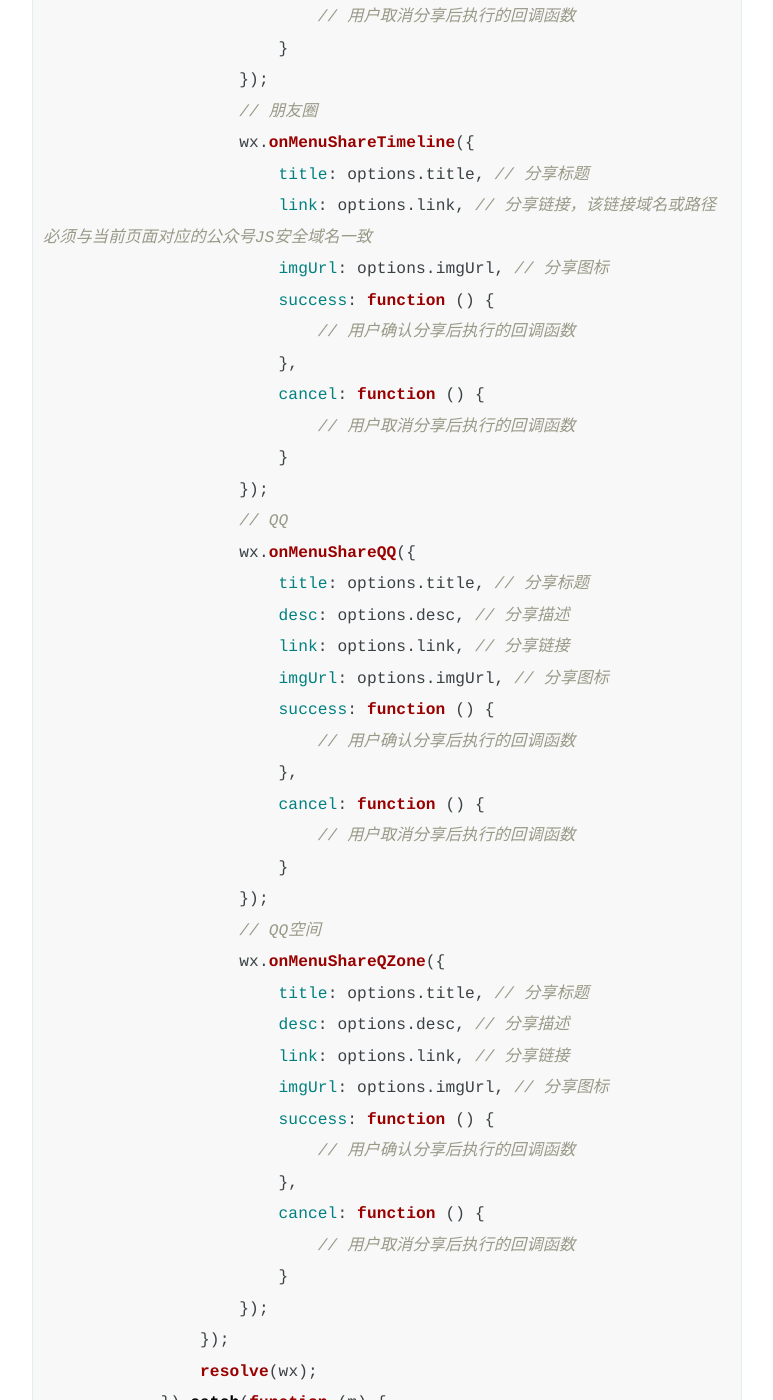
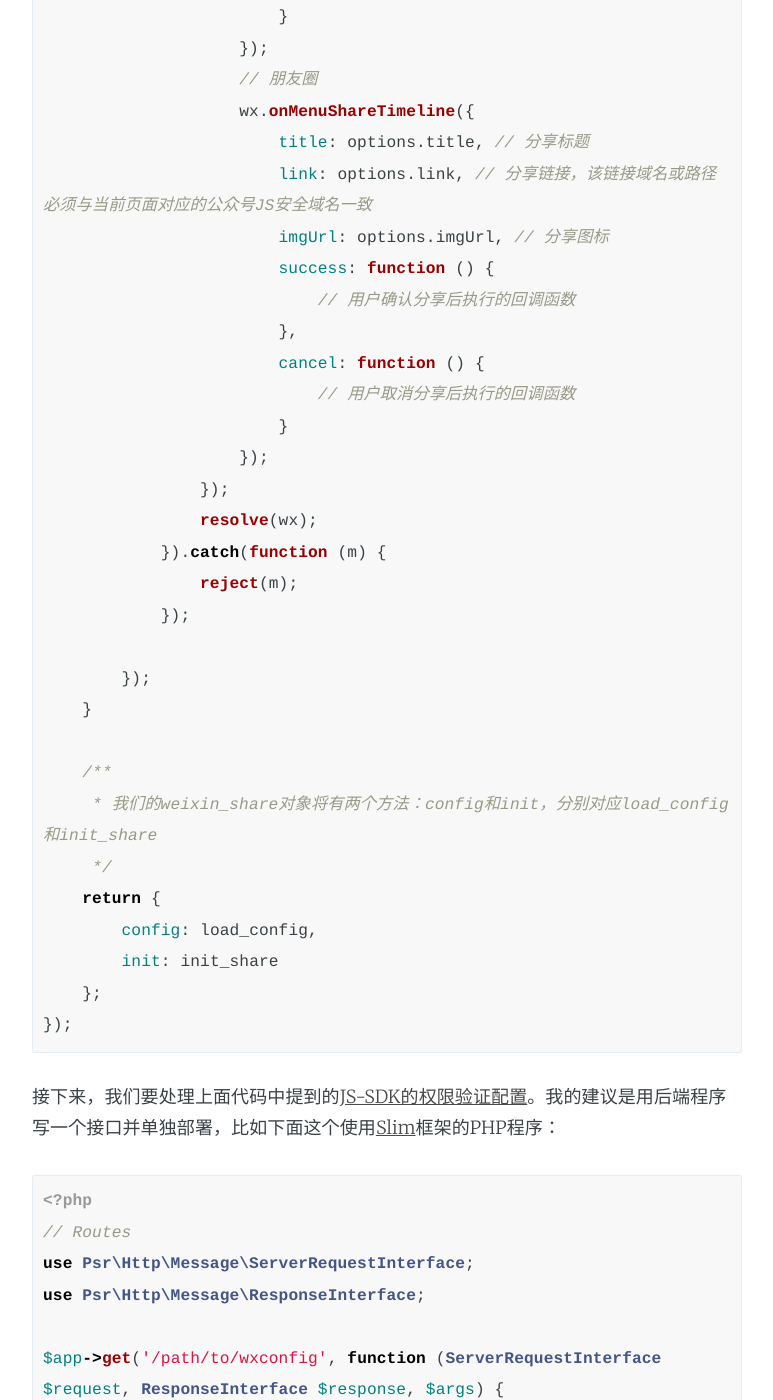
Before and after one commit to devylee/devylee.github.io, a Jekyll site: the page built from _posts/2017/06/2017-06-23-integrate-weixin-share-to-your-blog.md, in a window 1280 px wide and 1400 px high, scrolled down 4482 px. Shown: the whole window, without its empty margins (253-1026 px from the left). Built offline with Jekyll 4.4.1, drawn with Linux system fonts in a browser that asks for light colours; nearby versions of some CDN libraries; comment, search, counter and statistics services are not loaded; some of the changed text lies outside the part shown.

Commit message:
post update

```diff
--- a/_posts/2017/06/2017-06-23-integrate-weixin-share-to-your-blog.md
+++ b/_posts/2017/06/2017-06-23-integrate-weixin-share-to-your-blog.md
@@ -109,14 +109,14 @@
                     signature: options.signature, //需要后端传入
                     timestamp: options.timestamp, //需要后端传入
                     nonceStr: options.nonceStr, //需要后端传入
-                    jsApiList: ['onMenuShareTimeline', 'onMenuShareAppMessage', 'onMenuShareQQ', 'onMenuShareQZone', 'showOptionMenu']
+                    jsApiList: ['onMenuShareTimeline', 'onMenuShareAppMessage']
                 });
 
                 wx.error(function (res) {
                     reject(res);
                 });
                 wx.ready(function () {
-                    // 消息
+                    // 对话消息
                     wx.onMenuShareAppMessage({
                         title: options.title, // 分享标题
                         desc: options.desc, // 分享描述
@@ -135,32 +135,6 @@
                     wx.onMenuShareTimeline({
                         title: options.title, // 分享标题
                         link: options.link, // 分享链接，该链接域名或路径必须与当前页面对应的公众号JS安全域名一致
-                        imgUrl: options.imgUrl, // 分享图标
-                        success: function () {
-                            // 用户确认分享后执行的回调函数
-                        },
-                        cancel: function () {
-                            // 用户取消分享后执行的回调函数
-                        }
-                    });
-                    // QQ
-                    wx.onMenuShareQQ({
-                        title: options.title, // 分享标题
-                        desc: options.desc, // 分享描述
-                        link: options.link, // 分享链接
-                        imgUrl: options.imgUrl, // 分享图标
-                        success: function () {
-                            // 用户确认分享后执行的回调函数
-                        },
-                        cancel: function () {
-                            // 用户取消分享后执行的回调函数
-                        }
-                    });
-                    // QQ空间
-                    wx.onMenuShareQZone({
-                        title: options.title, // 分享标题
-                        desc: options.desc, // 分享描述
-                        link: options.link, // 分享链接
                         imgUrl: options.imgUrl, // 分享图标
                         success: function () {
                             // 用户确认分享后执行的回调函数
```
Also changed, not shown: other parts of _posts/2017/06/2017-06-23-integrate-weixin-share-to-your-blog.md (+1 -1 lines).
